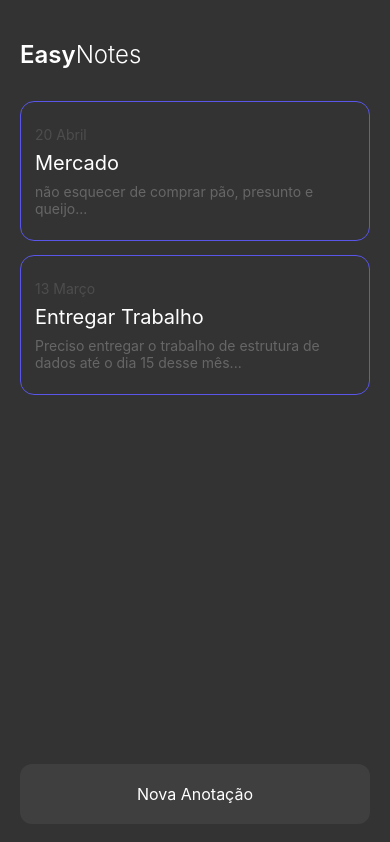
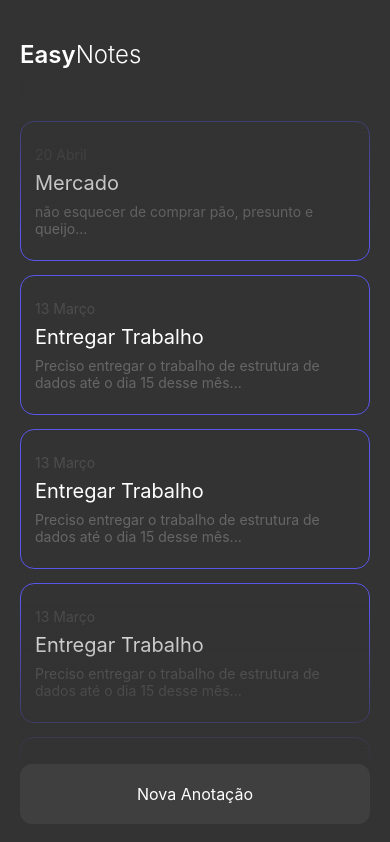
Before and after one commit to rogeritael/EasyNotes, a React Native app: screen / in a window 390 px wide. Built offline with nearby package versions, Linux system fonts and the light colour scheme.

Commit message:
[componente] gradiente

```diff
--- a/package.json
+++ b/package.json
@@ -9,11 +9,14 @@
     "web": "expo start --web"
   },
   "dependencies": {
+    "@types/react-native-linear-gradient": "^2.4.0",
     "expo": "~49.0.15",
     "expo-status-bar": "~1.6.0",
     "react": "18.2.0",
     "react-native": "0.72.6",
-    "styled-components": "^6.1.3"
+    "react-native-linear-gradient": "^2.8.3",
+    "styled-components": "^6.1.3",
+    "expo-linear-gradient": "~12.3.0"
   },
   "devDependencies": {
     "@babel/core": "^7.20.0",
--- a/src/mocks/notes.ts
+++ b/src/mocks/notes.ts
@@ -13,4 +13,46 @@ export const notes = [
         time_limit: '',
         created_at: '13 Março'
     },
+    {
+        title: 'Entregar Trabalho',
+        content: 'Preciso entregar o trabalho de estrutura de dados até o dia 15 desse mês',
+        categories: ['faculdade'],
+        time_limit: '',
+        created_at: '13 Março'
+    },
+    {
+        title: 'Entregar Trabalho',
+        content: 'Preciso entregar o trabalho de estrutura de dados até o dia 15 desse mês',
+        categories: ['faculdade'],
+        time_limit: '',
+        created_at: '13 Março'
+    },
+    {
+        title: 'Entregar Trabalho',
+        content: 'Preciso entregar o trabalho de estrutura de dados até o dia 15 desse mês',
+        categories: ['faculdade'],
+        time_limit: '',
+        created_at: '13 Março'
+    },
+    {
+        title: 'Entregar Trabalho',
+        content: 'Preciso entregar o trabalho de estrutura de dados até o dia 15 desse mês',
+        categories: ['faculdade'],
+        time_limit: '',
+        created_at: '13 Março'
+    },
+    {
+        title: 'Entregar Trabalho',
+        content: 'Preciso entregar o trabalho de estrutura de dados até o dia 15 desse mês',
+        categories: ['faculdade'],
+        time_limit: '',
+        created_at: '13 Março'
+    },
+    {
+        title: 'Entregar Trabalho',
+        content: 'Preciso entregar o trabalho de estrutura de dados até o dia 15 desse mês',
+        categories: ['faculdade'],
+        time_limit: '',
+        created_at: '13 Março'
+    },
 ]
--- a/src/views/Main/index.tsx
+++ b/src/views/Main/index.tsx
@@ -1,9 +1,10 @@
 import { CreateButton } from "../../components/CreateButton";
 import { Text } from "../../components/Text";
-import { Container, NotesArea, Footer, FooterContainer } from "./styles";
+import { Container, NotesArea, Footer, FooterContainer, TopGradientOverlay, BottomGradientOverlay } from "./styles";
 import { notes } from "../../mocks/notes";
 import { NoteCard } from "../../components/NoteCard";
 import { FlatList } from "react-native";
+import { LinearGradient } from "expo-linear-gradient";
 
 export function Main(){
     return (
@@ -13,11 +14,24 @@ export function Main(){
             </Text>
 
             <NotesArea style={{ justifyContent: `${notes.length < 1 ? 'center': 'flex-start'}` }}>
+                <TopGradientOverlay
+                    colors={['rgba(51, 51, 51, 1)', 'rgba(51, 51, 51, 0)']}
+                    start={{ x: 0, y: 0 }}
+                    end={{ x: 0, y: 1 }}
+                />
+                <BottomGradientOverlay
+                    colors={['rgba(51, 51, 51, 1)', 'rgba(51, 51, 51, 0)']}
+                    start={{ x: 0, y: 1 }}
+                    end={{ x: 0, y: 0 }}
+                />
+
                 { notes.length === 0 && (<Text color="#ffffff20" weight="300">Nenhuma nota adicionada</Text>)}
+
                 <FlatList
                     data={notes}
                     style={{ marginTop: 32}}
-                    contentContainerStyle={{ gap: 14 }}
+                    contentContainerStyle={{ gap: 14, paddingVertical: 20 }}
+                    showsVerticalScrollIndicator={false}
                     renderItem={({ item: note }) => (
                         <NoteCard
                             key={note.title}
--- a/src/views/Main/styles.ts
+++ b/src/views/Main/styles.ts
@@ -1,4 +1,5 @@
 import styled from "styled-components/native";
+import { LinearGradient } from "expo-linear-gradient";
 
 export const Container = styled.SafeAreaView`
     flex: 1;
@@ -11,6 +12,25 @@ export const NotesArea = styled.View`
     align-items: center;
 `
 
+
+export const TopGradientOverlay = styled(LinearGradient)`
+    width: 100%;
+    height: 160px;
+    position: absolute;
+    left: 0;
+    top: 0;
+    z-index: 1;
+`
+
+export const BottomGradientOverlay = styled(LinearGradient)`
+    width: 100%;
+    height: 160px;
+    position: absolute;
+    left: 0;
+    bottom: 0;
+    z-index: 1;
+`
+
 export const FooterContainer = styled.View``
 
 export const Footer = styled.SafeAreaView``
```
Also changed, not shown: 1 other file (tests, documents, lock files or other folders).
